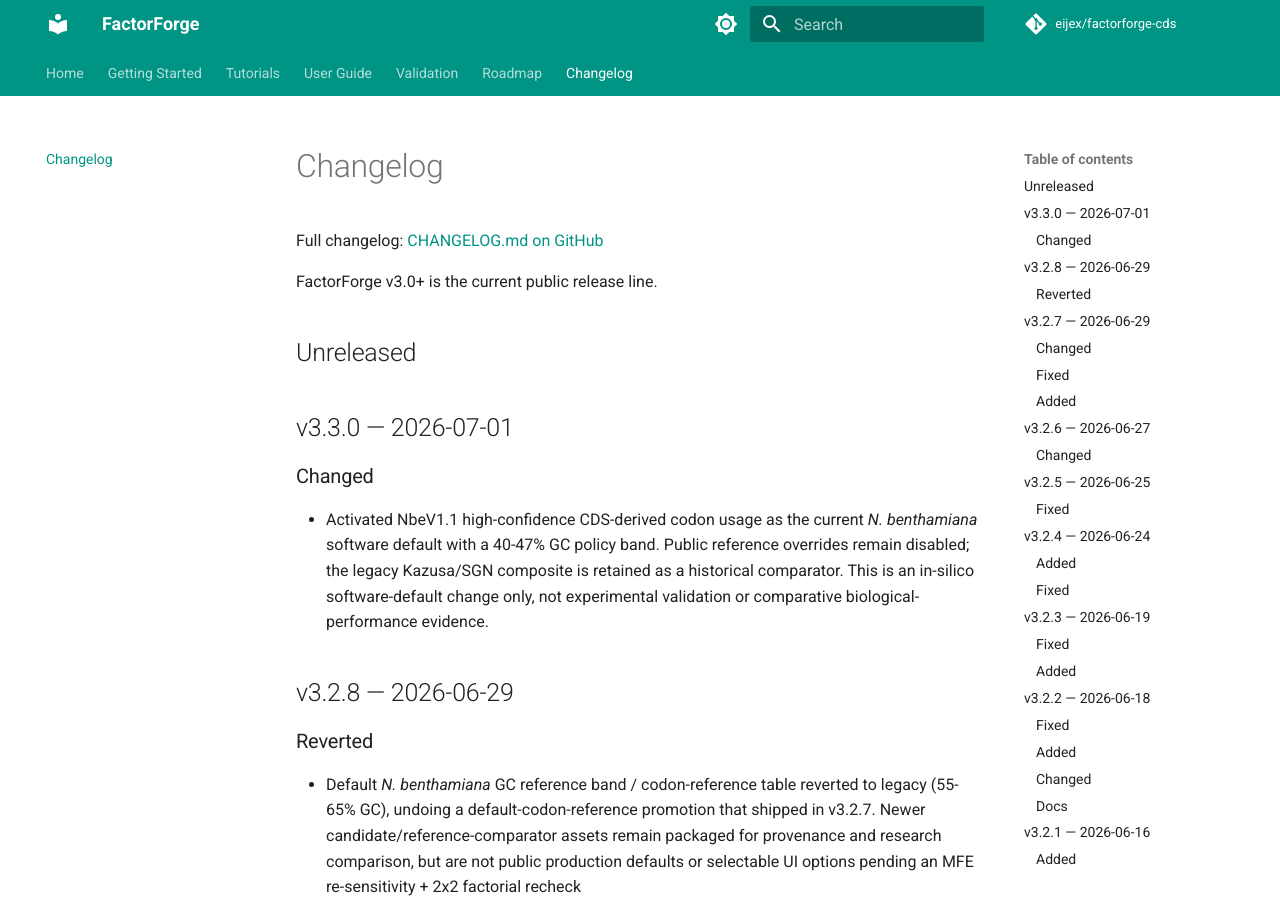
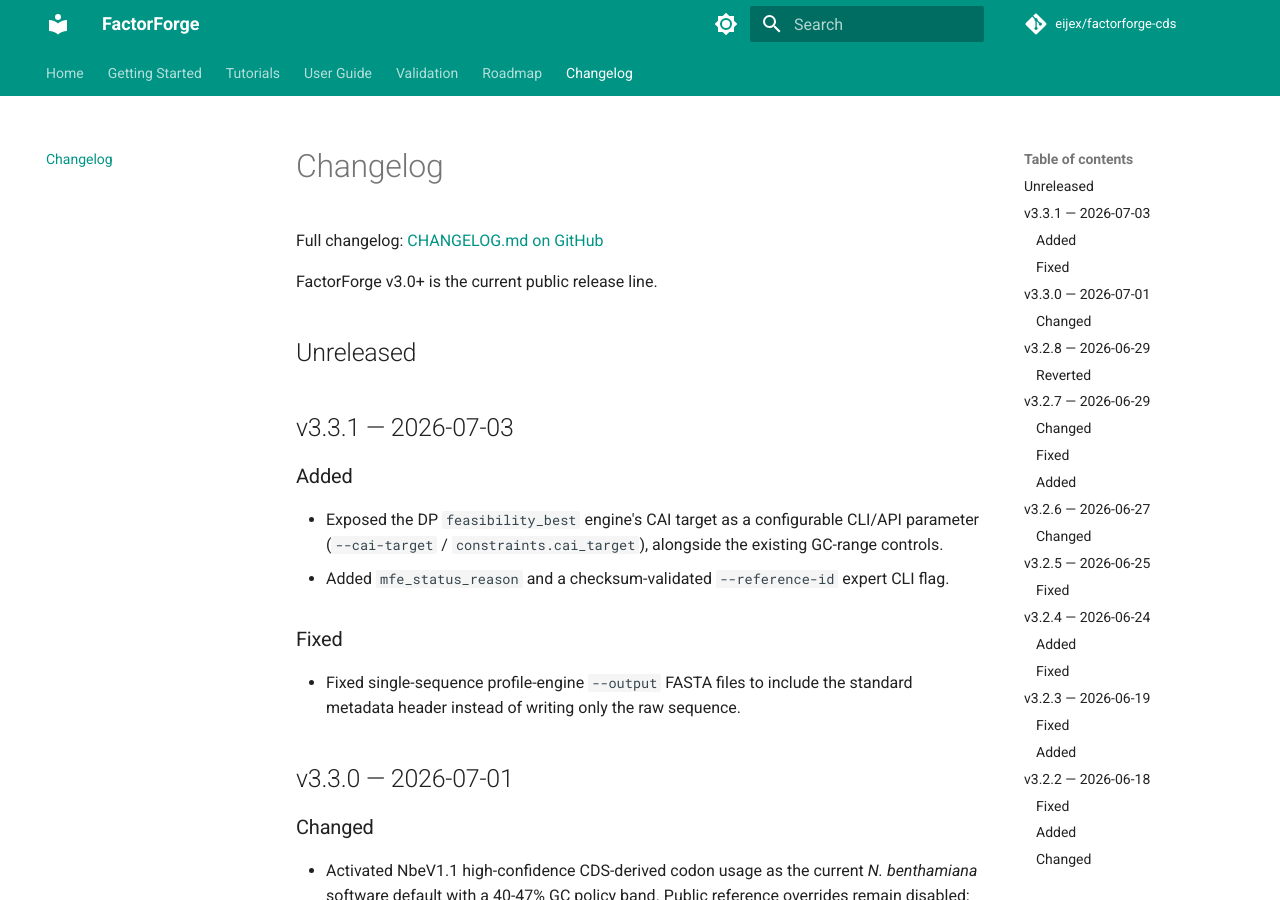
Before and after one commit to eijex/factorforge-cds, an MkDocs documentation site: the page built from docs/changelog.md, in a window 1280 px wide and 900 px high. Built offline with MkDocs 1.6.1 and Material for MkDocs 9.7.7, drawn with Linux system fonts in a browser that asks for light colours; comment, search, counter and statistics services are not loaded.

Commit message:
docs: add v3.3.1 summary entry to docs/changelog.md

```diff
--- a/docs/changelog.md
+++ b/docs/changelog.md
@@ -5,6 +5,15 @@
 FactorForge v3.0+ is the current public release line.
 
 ## Unreleased
+
+## v3.3.1 — 2026-07-03
+
+### Added
+- Exposed the DP `feasibility_best` engine's CAI target as a configurable CLI/API parameter (`--cai-target` / `constraints.cai_target`), alongside the existing GC-range controls.
+- Added `mfe_status_reason` and a checksum-validated `--reference-id` expert CLI flag.
+
+### Fixed
+- Fixed single-sequence profile-engine `--output` FASTA files to include the standard metadata header instead of writing only the raw sequence.
 
 ## v3.3.0 — 2026-07-01
 
```
